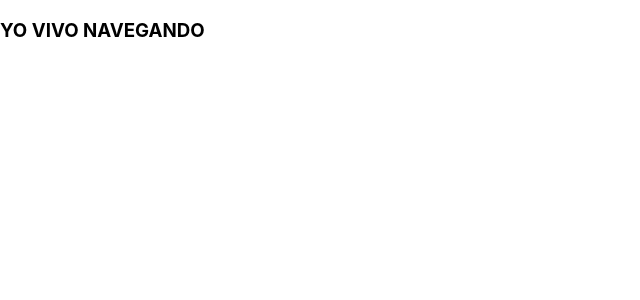
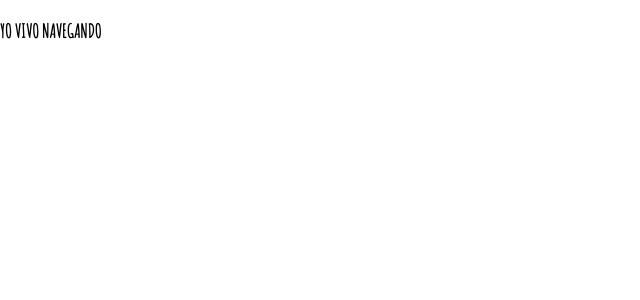
Before and after one commit to raulbarranqueroguerrero/raulX, a React (Create React App) app: page / in a window 1280 px wide. Shown: the top 300 px of the page, without its empty margins (0-640 px from the left). Built offline with nearby package versions, Linux system fonts and the light colour scheme.

Commit message:
Update font

```diff
--- a/src/index.css
+++ b/src/index.css
@@ -1,7 +1,6 @@
 body {
   margin: 0;
-  font-family: -apple-system, BlinkMacSystemFont, 'Segoe UI', 'Roboto', 'Oxygen',
-    'Ubuntu', 'Cantarell', 'Fira Sans', 'Droid Sans', 'Helvetica Neue', "Amatic SC",
+  font-family: "Amatic SC",
     sans-serif;
   -webkit-font-smoothing: antialiased;
   -moz-osx-font-smoothing: grayscale;
```
